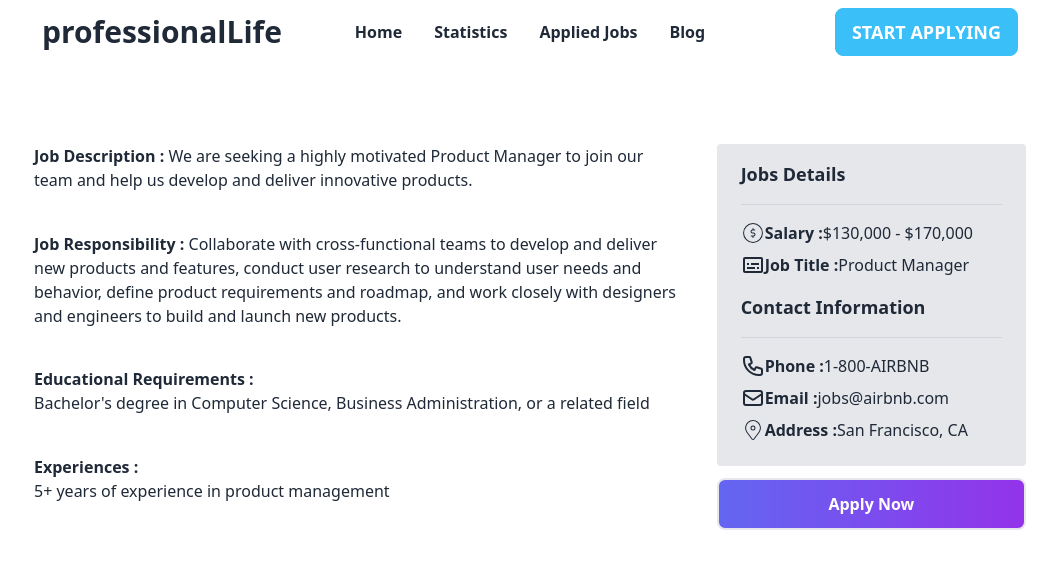
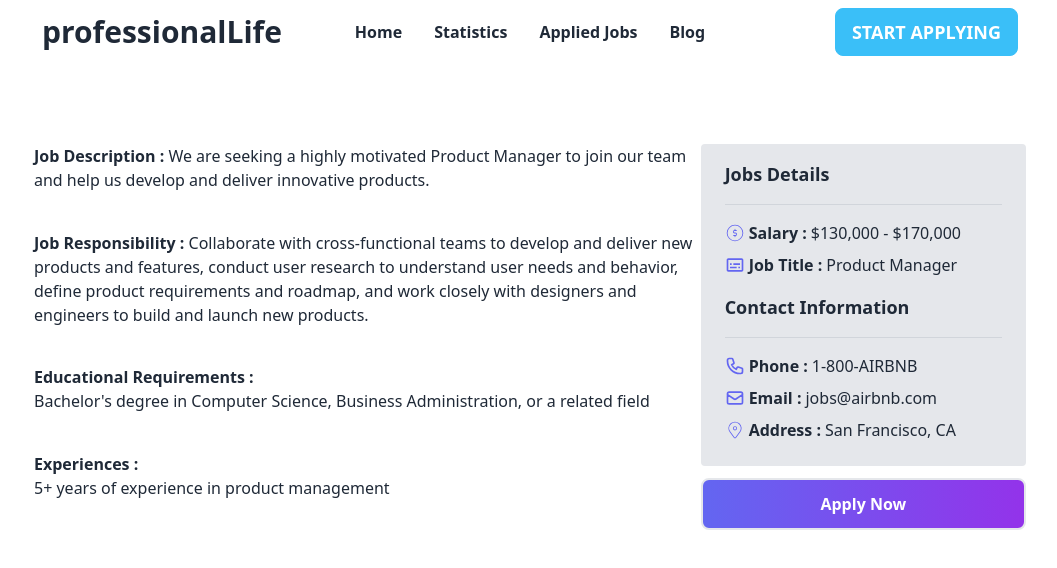
Before and after one commit to hbashar434/professional-life, a React (Vite) app: page /details/6433c2355e572739b14a0d51 in a window 1280 px wide. Shown: the top 568 px of the page, without its empty margins (110-1167 px from the left). Built offline with nearby package versions, Linux system fonts and the light colour scheme.

Commit message:
added fakedb

```diff
--- a/src/components/FeaturedCard/FeaturedCard.jsx
+++ b/src/components/FeaturedCard/FeaturedCard.jsx
@@ -27,12 +27,12 @@ const FeaturedCard = ({ job }) => {
           <button className="my-btn">{job_category}</button>
         </div>
         <div className="flex gap-8">
-          <p className="flex items-center">
+          <p className="flex items-center gap-1">
             {" "}
-            <CiLocationOn size={24} /> {location}
+            <CiLocationOn size={20} className="text-indigo-500" /> {location}
           </p>
-          <p className="flex items-center">
-            <CiDollar size={24} /> {salary}
+          <p className="flex items-center gap-1">
+            <CiDollar size={20} className="text-indigo-500" /> {salary}
           </p>
         </div>
       </div>
--- a/src/components/ViewDetails/ViewDetails.jsx
+++ b/src/components/ViewDetails/ViewDetails.jsx
@@ -28,8 +28,8 @@ const ViewDetails = () => {
   }, []);
 
   return (
-    <div className="mt-20 grid md:grid-cols-3 gap-8">
-      <div className="grid col-span-2 gap-3">
+    <div className="mt-20 grid md:grid-cols-3 gap-2">
+      <div className="grid col-span-2 gap-2">
         <h1 className=" font-bold">
           Job Description :{" "}
           <span className=" font-normal">{job_description}</span>
@@ -51,29 +51,29 @@ const ViewDetails = () => {
           <h1 className="font-bold text-lg">Jobs Details</h1>
           <p className="border-b border-gray-300 my-4"></p>
           <div>
-            <h2 className=" font-semibold mb-2 flex">
-              <CiDollar size={24} />
+            <h2 className=" font-semibold mb-2 flex items-center gap-1">
+              <CiDollar size={20} className="text-indigo-500" />
               Salary : <span className=" font-normal">{salary}</span>
             </h2>
-            <h2 className=" font-semibold flex">
-              <MdOutlineSubtitles size={24} />
+            <h2 className=" font-semibold flex items-center gap-1">
+              <MdOutlineSubtitles size={20} className="text-indigo-500" />
               Job Title : <span className=" font-normal">{job_title}</span>
             </h2>
           </div>
           <div>
             <h1 className="text-lg font-bold my-4">Contact Information</h1>
             <p className="border-b border-gray-300 my-4"></p>
-            <h2 className=" font-semibold mb-2 flex">
-              <HiOutlinePhone size={24} />
+            <h2 className=" font-semibold mb-2 flex items-center gap-1">
+              <HiOutlinePhone size={20} className="text-indigo-500" />
               Phone : <span className=" font-normal">{phone}</span>
             </h2>
-            <h2 className=" font-semibold mb-2 flex">
-              <HiOutlineMail size={24} />
+            <h2 className=" font-semibold mb-2 flex items-center gap-1">
+              <HiOutlineMail size={20} className="text-indigo-500" />
               Email : <span className=" font-normal">{email}</span>
             </h2>
-            <h2 className=" font-semibold mb-2 flex">
+            <h2 className=" font-semibold mb-2 flex items-center gap-1">
               {" "}
-              <CiLocationOn size={24} />
+              <CiLocationOn size={20} className="text-indigo-500" />
               Address : <span className=" font-normal">{location}</span>
             </h2>
           </div>
--- /dev/null
+++ b/src/utilities/fakedb.js
@@ -0,0 +1,38 @@
+// use local storage to manage job data
+const addToDb = (id) => {
+  let shoppingCart = getShoppingCart();
+  // add quantity
+  const quantity = shoppingCart[id];
+  if (!quantity) {
+    shoppingCart[id] = 1;
+  } else {
+    const newQuantity = quantity + 1;
+    shoppingCart[id] = newQuantity;
+  }
+  localStorage.setItem("shopping-cart", JSON.stringify(shoppingCart));
+};
+
+const removeFromDb = (id) => {
+  const shoppingCart = getShoppingCart();
+  if (id in shoppingCart) {
+    delete shoppingCart[id];
+    localStorage.setItem("shopping-cart", JSON.stringify(shoppingCart));
+  }
+};
+
+const getShoppingCart = () => {
+  let shoppingCart = {};
+
+  //get the shopping cart from local storage
+  const storedCart = localStorage.getItem("shopping-cart");
+  if (storedCart) {
+    shoppingCart = JSON.parse(storedCart);
+  }
+  return shoppingCart;
+};
+
+const deleteShoppingCart = () => {
+  localStorage.removeItem("shopping-cart");
+};
+
+export { addToDb, removeFromDb, getShoppingCart, deleteShoppingCart };
```
